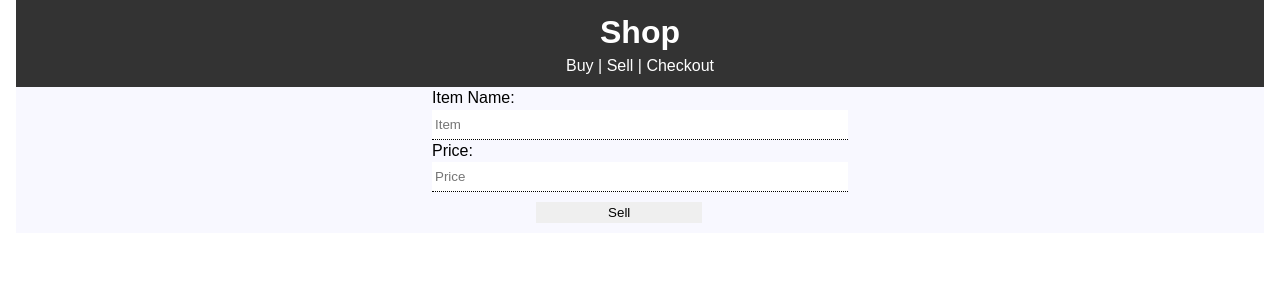
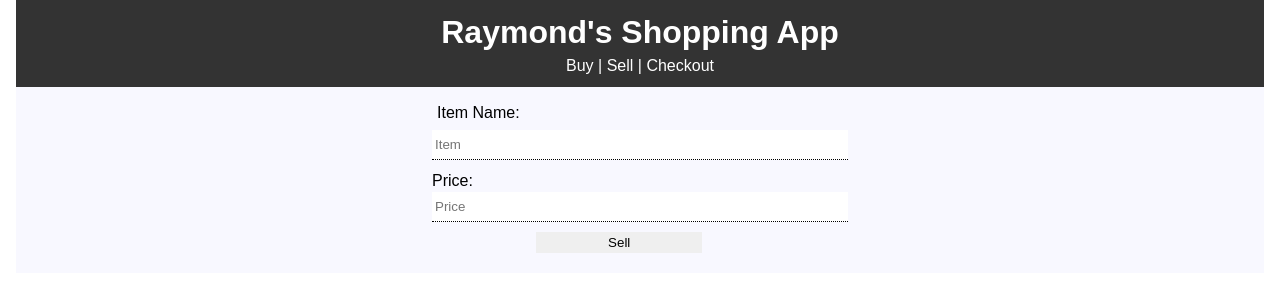
Before and after one commit to RaymondOrtega-MMS/ReactShoppingApp, a React (Create React App) app: page /sell in a window 1280 px wide. Shown: the top 300 px of the page. Built offline with nearby package versions, Linux system fonts and the light colour scheme; no server answers.

Commit message:
MiniorChanges/CleanUp

```diff
--- a/public/index.html
+++ b/public/index.html
@@ -2,16 +2,12 @@
 <html lang="en">
   <head>
     <meta charset="utf-8" />
-    <link rel="icon" href="%PUBLIC_URL%/favicon.ico" />
     <meta name="viewport" content="width=device-width, initial-scale=1" />
-    <meta name="theme-color" content="#000000" />
     <meta
       name="description"
       content="Web site created using create-react-app"
     />
-    <link rel="apple-touch-icon" href="%PUBLIC_URL%/logo192.png" />
-    <link rel="manifest" href="%PUBLIC_URL%/manifest.json" />
-    <title>Shop using React</title>
+    <title>Raymond's App</title>
   </head>
   <body>
     <noscript>You need to enable JavaScript to run this app.</noscript>
--- a/src/components/CartItems.js
+++ b/src/components/CartItems.js
@@ -12,7 +12,7 @@ class CartItems extends Component {
     }
     btnStyle = () => {
         return {
-            backgroundColor: 'red',
+            backgroundColor: 'darkred',
             color: 'white',
             boder: 'none',
             padding: '5px 9px',
@@ -36,7 +36,7 @@ class CartItems extends Component {
                 <span style={this.cartStyle()}>{Item}</span>
                 <span style={this.cartStyle()}>Price:{' '} {Price}</span>
                 <span style={this.cartStyle()}>Quantity:{' '} {Quantity}</span>
-                <button style={this.btnStyle()} onClick={ this.props.removeItem.bind(this, citemID)}>X</button>
+                <button style={this.btnStyle()} onClick={ this.props.removeItem.bind(this, citemID)}>Remove</button>
             </div>
         )
     }
--- a/src/components/TodoItem.js
+++ b/src/components/TodoItem.js
@@ -7,8 +7,9 @@ class TodoItem extends Component {
 getStyle = () => {
   return {
       display: 'inline-grid',
-      width: '33.333%',
+      width: '32%',
       background: '#f4f4f4',
+      margin: '15px 0 0 15px',
       padding: '10px',
       borderBottom: '1px #ccc dotted'
   }
@@ -42,6 +43,8 @@ TodoItem.propTypes = {
 }
 const btnStyle = {
     backgroundColor: 'green',
+    width: '33%',
+    margin: '0 0 0 33%',
     color: 'white',
     boder: 'none',
     padding: '5px 9px',
--- a/src/components/layout/Header.js
+++ b/src/components/layout/Header.js
@@ -3,7 +3,7 @@ import { Link } from 'react-router-dom';
 function Header() {
     return (
         <header style={headerStyle}>
-            <h1>Shop</h1>
+            <h1>Raymond's Shopping App</h1>
             <Link style={linkStyle}to="/">Buy</Link> | <Link style={linkStyle} to="/sell">Sell</Link> | <Link style={linkStyle} to="/checkout">Checkout</Link>
         </header>
     )
@@ -13,8 +13,8 @@ const linkStyle = {
     color: 'white'
 }
 const headerStyle = {
-    background: '#333',
-    color: '#fff',
+    background: 'rgb(51, 51, 51)',
+    color: 'white',
     textAlign: 'center',
     padding: '10px'
 }
--- a/src/components/sellItem.js
+++ b/src/components/sellItem.js
@@ -3,7 +3,6 @@ import React, { Component } from 'react'
 export default class SellItem extends Component {
     render() {
         let inputStyle = {
-            width: '40%',
             height:'30px',
             padding: '3px',
             margin: '0 0 0 0',
@@ -21,7 +20,7 @@ export default class SellItem extends Component {
         return (
             <div style={{display:'grid', gridTemplateColumns:'1fr 1fr 1fr', backgroundColor: '#f8f8ff'}}>
                 <form style={{ gridColumn:'2/3'}}>
-                    <p style={{padding:'5spx'}}>Item Name:</p>
+                    <p style={{marginTop:'10px',padding:'5px'}}>Item Name:</p>
                     <input
                     type='text'
                     placeholder='Item'
@@ -29,14 +28,14 @@ export default class SellItem extends Component {
                     onChange={this.onChange}
                     style = {inputStyle}
                     />
-                    <p>Price:</p>
+                    <p style={{marginTop:'10px'}}>Price:</p>
                     <input
                     type='text'
                     placeholder='Price'
                     name='Price'
                     style = {inputStyle}
                     />
-                    <button onClick = { onClick } style = {{ margin:'10px 0px 10px 25%', padding:'3px', border: 'none', width: '40%'}} >Sell</button>
+                    <button onClick = { onClick } style = {{ margin:'10px 0px 20px 25%', padding:'3px', border: 'none', width: '40%'}} >Sell</button>
                 </form>
             </div>
         )
```
Also changed, not shown: src/App.js (+0 -42 lines), src/components/AddTodo.js (deleted, +0 -38 lines), public/manifest.json.
